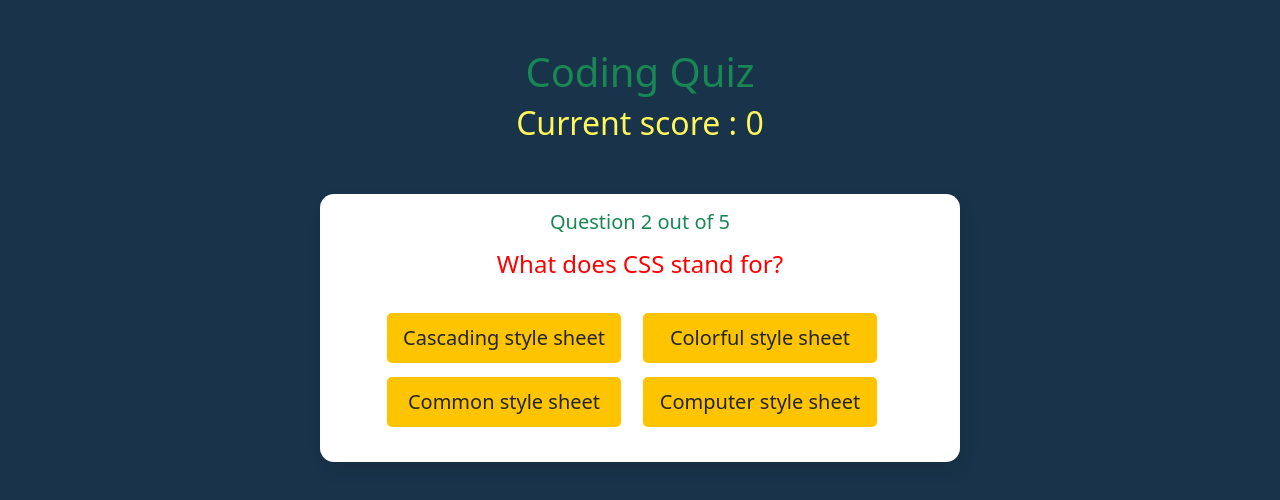
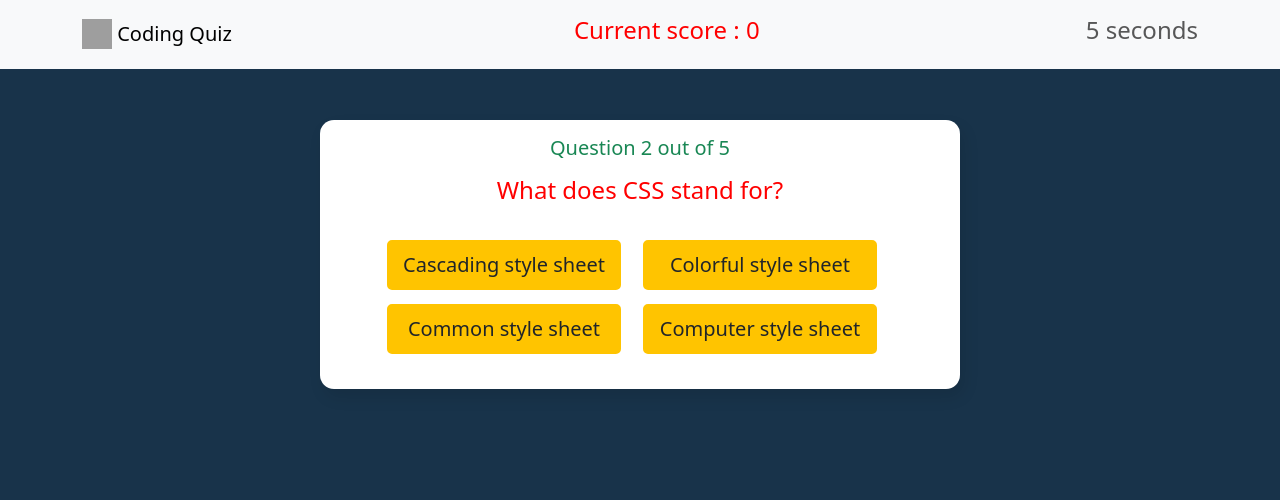
Before and after one commit to sanin-mn/Quiz-app, a React (Vite) app: page / in a window 1280 px wide. Shown: the top 500 px of the page. Built offline with nearby package versions, Linux system fonts and the light colour scheme; grey boxes are pictures that could not be loaded.

Commit message:
header and timer added

```diff
--- a/src/App.jsx
+++ b/src/App.jsx
@@ -1,21 +1,25 @@
-import React, { useState } from 'react'
+import React, { useEffect,useState } from 'react'
 import './App.css'
 import questions from './questionsList'
+import Header from './Header';
+
 
 function App() {
 
   const [showResult, setShowResult] = useState(false);
   const [score,setScore] = useState(0);
   const [currentQuestion,setCurrentQuestion] = useState(1);
-
+  const [timeLeft, setTimeLeft] = useState(10);
 
 
   const optionClicked = (isCorrect)=>{
     if (isCorrect){
       setScore(score+1)
+      setTimeLeft(10);
     }
     if(currentQuestion + 1 < questions.length){
       setCurrentQuestion(currentQuestion+1)
+      setTimeLeft(10);
     }else{
       setShowResult(true)
     }
@@ -24,14 +28,29 @@ function App() {
     setScore(0);
     setCurrentQuestion(0);
     setShowResult(false)
+    setTimeLeft(10);
   }
+
+  useEffect(() => {
+    const countdownTimer = setTimeout(() => {
+      if (timeLeft > 0) {
+        setTimeLeft(timeLeft - 1);
+      } else {
+        if (currentQuestion < questions.length - 1) {
+          setCurrentQuestion(currentQuestion + 1);
+          setTimeLeft(10);
+        } else {
+          setShowResult(true);
+        }
+      }
+    }, 1000);
+    return () => clearTimeout(countdownTimer);
+  }, [timeLeft, currentQuestion, questions]);
 
 
   return (
     <div className='App'>
-      <h1 className='pt-5 text-success'>Coding Quiz</h1>
-    <h2 className='d-inline mt-4' style={{color:'#fef65b'}}>Current score : {score}</h2>
-
+      <Header time={timeLeft} score={score}/>
       {showResult ?
         <div className='result'>
           <h3 className='text-danger'>Final result</h3>
--- /dev/null
+++ b/src/Header.jsx
@@ -0,0 +1,30 @@
+import React from 'react'
+import Container from 'react-bootstrap/Container';
+import Navbar from 'react-bootstrap/Navbar';
+
+function Header(props) {
+    return (
+        <div>
+            <Navbar className="bg-body-tertiary">
+                <Container>
+                    <Navbar.Brand href="#home">
+                        <img
+                            alt=""
+                            src="/img/logo.svg"
+                            width="30"
+                            height="30"
+                            className="d-inline-block align-top"
+                        />{' '}
+                        Coding Quiz
+                    </Navbar.Brand>
+                    <h4 className='' style={{color:'red'}}>Current score : {props.score}</h4>
+                    <Navbar.Text>
+                    <h4> {props.time} seconds</h4>
+                    </Navbar.Text>
+                </Container>
+            </Navbar>
+        </div>
+    )
+}
+
+export default Header
```
